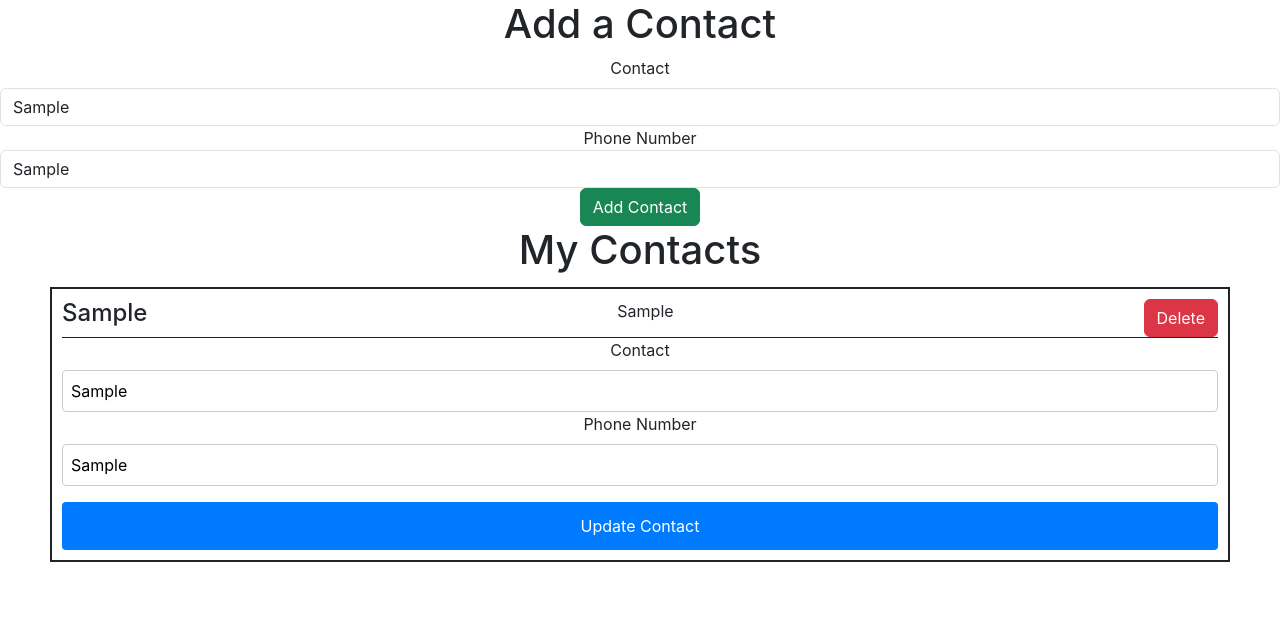
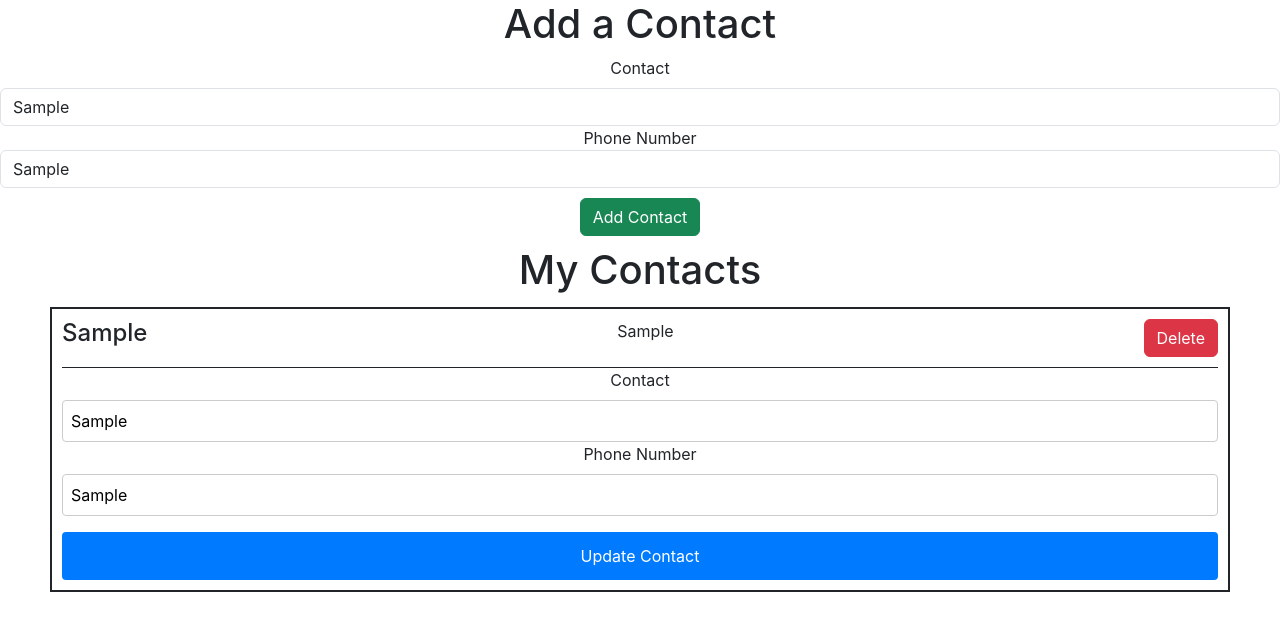
Before and after one commit to enochdavid6699/Contact-List-React, a React (Create React App) app: page / in a window 1280 px wide. Both pictures are taken after typing "Sample", "Sample" into the empty fields and a click on the button "Add Contact". Shown: the top 630 px of the page. Built offline with nearby package versions, Linux system fonts and the light colour scheme; no server answers.

Commit message:
Improving CSS

```diff
--- a/src/AddContact.js
+++ b/src/AddContact.js
@@ -27,7 +27,7 @@ function AddContact(props) {
 
             <h1>Add a Contact</h1>
 
-            <form onSubmit={submit}>
+            <form onSubmit={submit} className='add-contact-form'>
 
                 <label for="exampleFormControlInput1" className="form-label" >Contact</label>
                 <input type="text" className="form-control" id="exampleFormControlInput1" value={name} onChange={(e) => { setName(e.target.value) }} />
--- a/src/App.css
+++ b/src/App.css
@@ -38,6 +38,10 @@
   }
 }
 
+.btn-success{
+  margin: 10px;
+}
+
 .cart-item {
   border: 2px solid;
   padding: 10px;
@@ -48,6 +52,7 @@
 .cart-item-info{
   display: flex;
   justify-content: space-between;
+  margin-bottom: 10px;
 }
 
 .cart-item-update{
```
